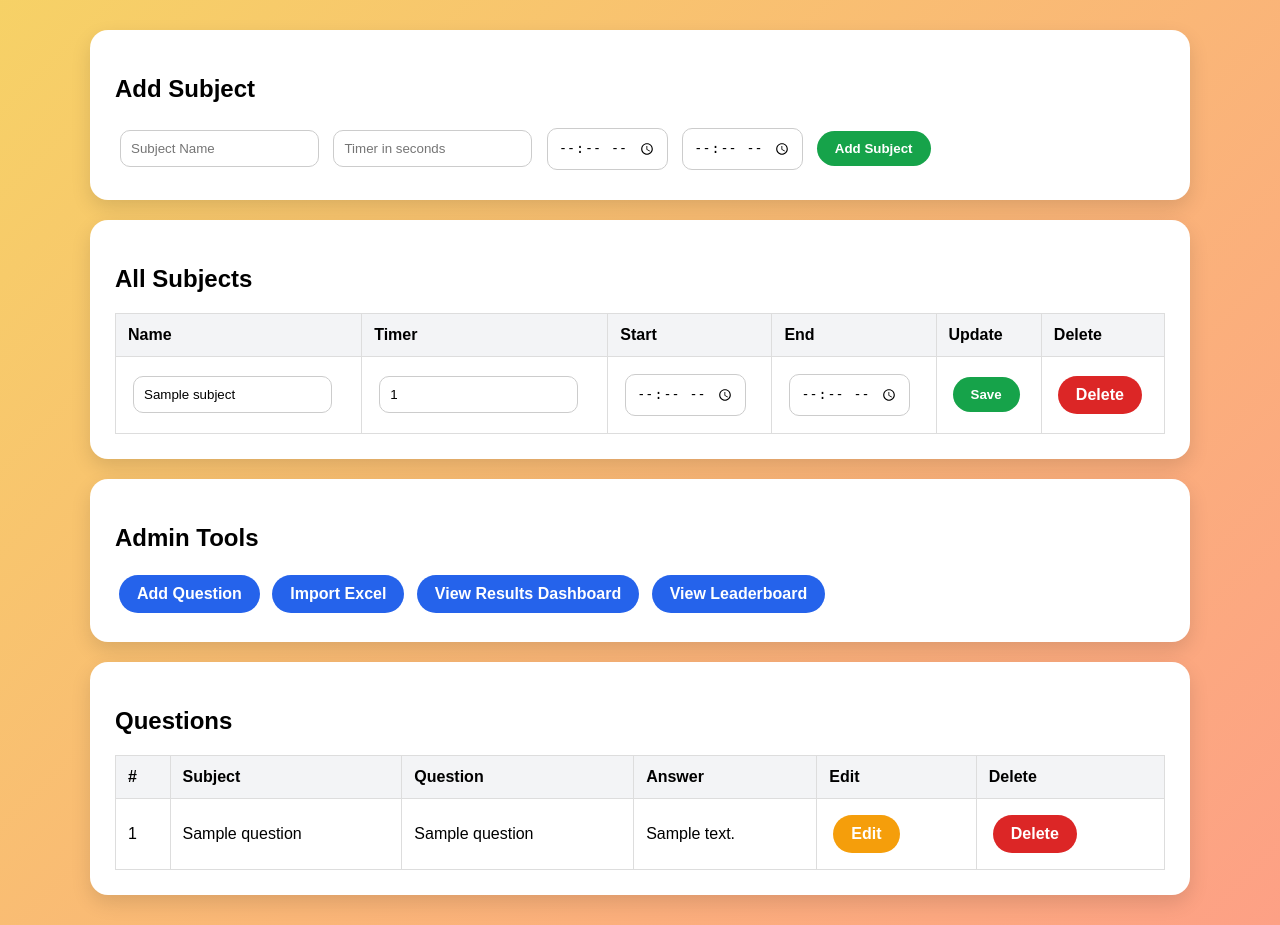
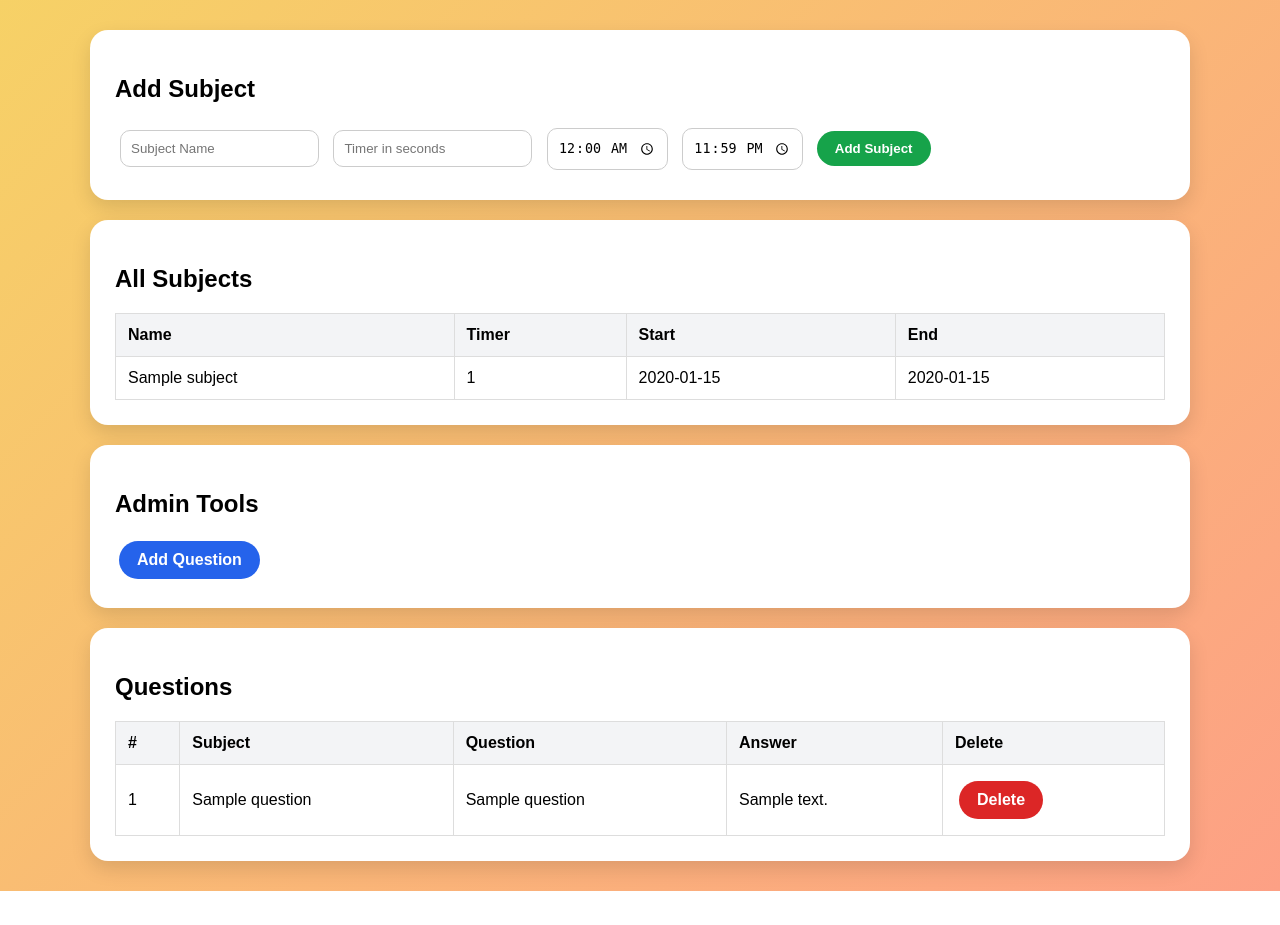
Before and after one commit to ifelodun/IFELODUN-CSC-201-CBT-System-, a Flask app: page /admin in a window 1280 px wide. Shown: the part 78-1003 px from the top of the page. After the commit the page ends 969 px from the top, so only its background shows below. Run offline with Flask 3, Linux system fonts and the light colour scheme; the visitor is signed in with stand-in values (Sample User, id 1); tables that the repository leaves empty hold one stand-in row (values such as "Sample post").

Commit message:
Update admin.html

```diff
--- a/templates/admin.html
+++ b/templates/admin.html
@@ -6,11 +6,11 @@
     <style>
         body{
             margin:0;
-            font-family: Arial, sans-serif;
-            background: linear-gradient(135deg, #f6d365, #fda085);
+            font-family:Arial, sans-serif;
+            background:linear-gradient(135deg,#f6d365,#fda085);
         }
         .topbar{
-            background: linear-gradient(90deg, #141e30, #243b55);
+            background:linear-gradient(90deg,#141e30,#243b55);
             color:white;
             padding:16px 20px;
             display:flex;
@@ -49,7 +49,6 @@
         .btn-save{ background:#16a34a; }
         .btn-add{ background:#2563eb; }
         .btn-delete{ background:#dc2626; }
-        .btn-edit{ background:#f59e0b; }
         .btn-logout{ background:#dc2626; }
         table{
             width:100%;
@@ -79,8 +78,8 @@
         <form method="POST" action="/add_subject">
             <input name="name" placeholder="Subject Name" required>
             <input type="number" name="exam_timer" placeholder="Timer in seconds" required>
-            <input type="time" name="start_time" required>
-            <input type="time" name="end_time" required>
+            <input type="time" name="start_time" value="00:00" required>
+            <input type="time" name="end_time" value="23:59" required>
             <button type="submit" class="btn btn-save">Add Subject</button>
         </form>
     </div>
@@ -93,19 +92,13 @@
                 <th>Timer</th>
                 <th>Start</th>
                 <th>End</th>
-                <th>Update</th>
-                <th>Delete</th>
             </tr>
             {% for s in subjects %}
             <tr>
-                <form method="POST" action="/update_subject/{{ s.id }}">
-                    <td><input name="name" value="{{ s.name }}" required></td>
-                    <td><input type="number" name="exam_timer" value="{{ s.exam_timer }}" required></td>
-                    <td><input type="time" name="start_time" value="{{ s.start_time }}" required></td>
-                    <td><input type="time" name="end_time" value="{{ s.end_time }}" required></td>
-                    <td><button type="submit" class="btn btn-save">Save</button></td>
-                    <td><a href="/delete_subject/{{ s.id }}" class="btn btn-delete">Delete</a></td>
-                </form>
+                <td>{{ s.name }}</td>
+                <td>{{ s.exam_timer }}</td>
+                <td>{{ s.start_time }}</td>
+                <td>{{ s.end_time }}</td>
             </tr>
             {% endfor %}
         </table>
@@ -114,9 +107,6 @@
     <div class="card">
         <h2>Admin Tools</h2>
         <a href="/add" class="btn btn-add">Add Question</a>
-        <a href="/import_excel" class="btn btn-add">Import Excel</a>
-        <a href="/results" class="btn btn-add">View Results Dashboard</a>
-        <a href="/leaderboard" class="btn btn-add">View Leaderboard</a>
     </div>
 
     <div class="card">
@@ -127,7 +117,6 @@
                 <th>Subject</th>
                 <th>Question</th>
                 <th>Answer</th>
-                <th>Edit</th>
                 <th>Delete</th>
             </tr>
             {% for q in questions %}
@@ -136,7 +125,6 @@
                 <td>{{ q.subject }}</td>
                 <td>{{ q.question }}</td>
                 <td>{{ q.answer }}</td>
-                <td><a href="/edit_question/{{ q.id }}" class="btn btn-edit">Edit</a></td>
                 <td><a href="/delete/{{ q.id }}" class="btn btn-delete">Delete</a></td>
             </tr>
             {% endfor %}
```
